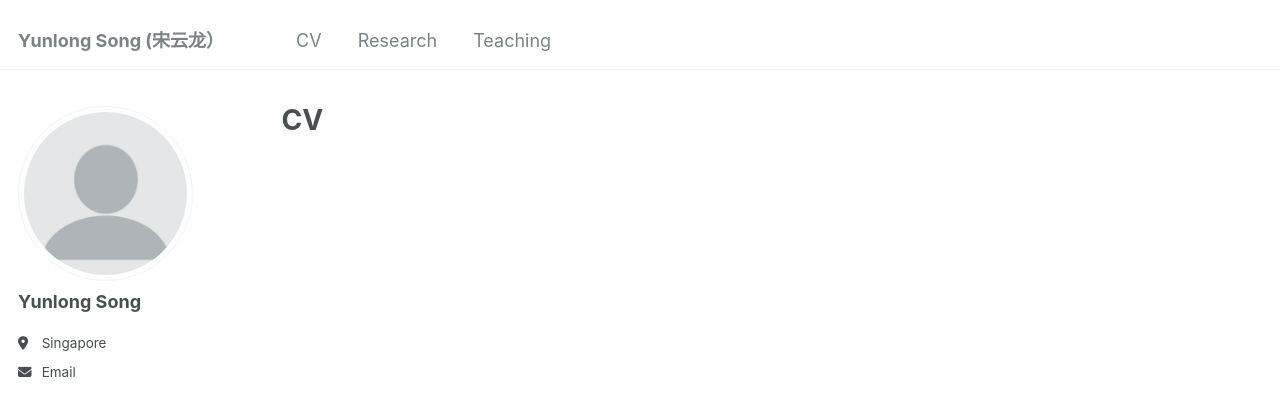
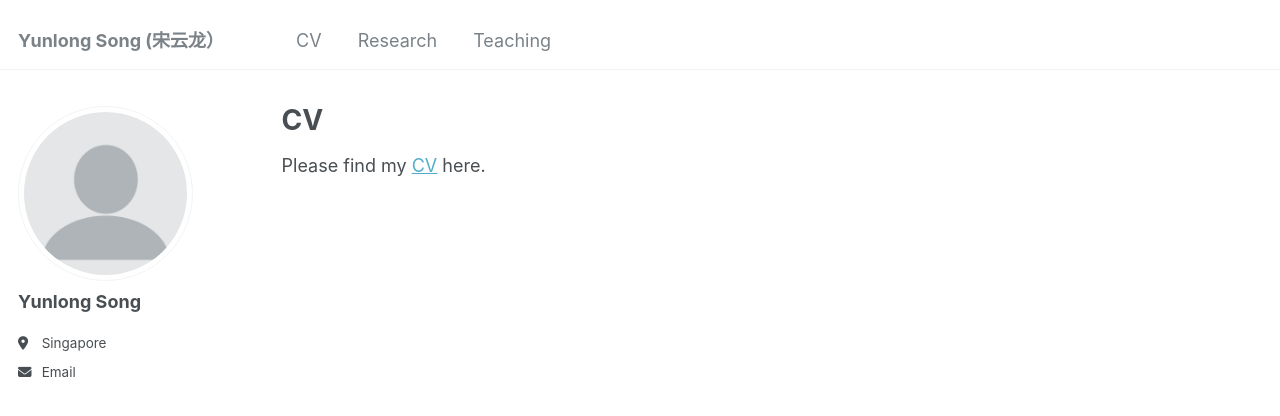
Before and after one commit to yunlong-song/yunlong-song.github.io, a Jekyll site: the page built from _pages/cv.md, in a window 1280 px wide. Shown: the top 416 px of the page. Built offline with Jekyll 4.4.1, drawn with Linux system fonts in a browser that asks for light colours.

Commit message:
Update cv.md

```diff
--- a/_pages/cv.md
+++ b/_pages/cv.md
@@ -8,3 +8,5 @@ redirect_from:
 ---
 
 {% include base_path %}
+
+Please find my [CV](http://yunlong-song.github.io/files/paper1.pdf) here.
```
